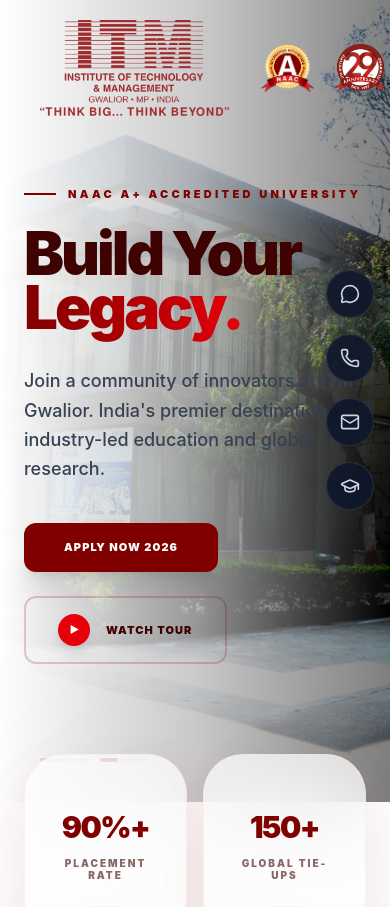
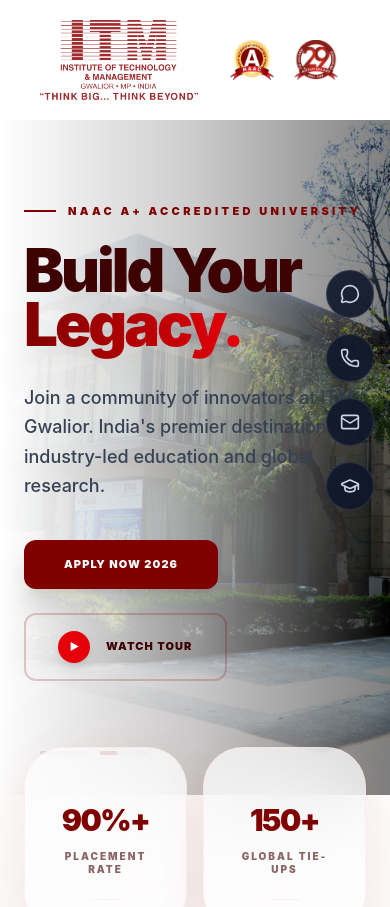
Before and after one commit to AbhishekEarth/itm, a React (Vite) app: page / in a window 390 px wide. Shown: the top 907 px of the page. Built offline with nearby package versions, Linux system fonts and the light colour scheme.

Commit message:
Fix header and hero section spacing

```diff
--- a/src/App.jsx
+++ b/src/App.jsx
@@ -19,11 +19,16 @@
         {/* Persistent Floating Sidebar */}
         <FloatingSidebar />
 
+        {/* FIX: Adjusted padding-top to match the height of the fixed header.
+            Desktop: pt-[160px] (Utility bar ~40px + Main Nav ~120px)
+            Mobile: pt-[120px]
+        */}
+        <div className="pt-[120px] md:pt-[160px]">
           <Routes>
-          {/* HOME PAGE ROUTE - Groups all your sections together */}
+            {/* HOME PAGE ROUTE */}
             <Route path="/" element={
               <>
-              <section id="home"><Hero /></section>
+                <Hero />
                 <Stats />
                 <section id="schools"><Departments /></section>
                 <Placements />
@@ -33,9 +38,10 @@
               </>
             } />
 
-          {/* CS DEPARTMENT PAGE ROUTE - Separate Page */}
+            {/* CS DEPARTMENT PAGE ROUTE */}
             <Route path="/cs" element={<CSDepartment />} />
           </Routes>
+        </div>
       </div>
     </Router>
   );
--- a/src/components/Header.jsx
+++ b/src/components/Header.jsx
@@ -44,27 +44,26 @@
       </div>
 
       {/* 2. MAIN NAVIGATION */}
-      <div className="max-w-[1500px] mx-auto px-10 py-5 flex items-center">
+      <div className={`max-w-[1500px] mx-auto px-10 flex items-center transition-all duration-500 ${isScrolled ? 'py-3' : 'py-5'}`}>
 
-        {/* LOGO GROUP - BIGGER & SPACED */}
+        {/* LOGO GROUP */}
         <div className="flex items-center gap-8 shrink-0">
           <Link to="/" className="group cursor-pointer">
             <img
               src={logo}
               alt="ITM Logo"
-              className={`transition-all duration-500 group-hover:scale-105 object-contain ${isScrolled ? 'h-16' : 'h-24'}`}
+              className={`transition-all duration-500 group-hover:scale-105 object-contain ${isScrolled ? 'h-12' : 'h-20'}`}
             />
           </Link>
 
           <div className="h-12 w-[1px] bg-gray-300/40 dark:bg-gray-700/40 hidden lg:block"></div>
 
           <div className="flex items-center gap-5">
-            <img src={NAACLogo} alt="NAAC" className="h-12 md:h-14 w-auto object-contain" />
-            <img src={Years29Logo} alt="29 Years" className="h-12 md:h-14 w-auto object-contain" />
+            <img src={NAACLogo} alt="NAAC" className="h-10 md:h-12 w-auto object-contain" />
+            <img src={Years29Logo} alt="29 Years" className="h-10 md:h-12 w-auto object-contain" />
           </div>
         </div>
 
-        {/* SPACER */}
         <div className="flex-grow"></div>
 
         {/* NAVIGATION LINKS */}
--- a/src/components/Hero.jsx
+++ b/src/components/Hero.jsx
@@ -15,9 +15,10 @@
   }, [images.length]);
 
   return (
-    // Changed pt-20 to pt-32 to give the fixed header room to breathe
-    // Removed h-screen and used min-h-[90vh] to prevent content being cut off
-    <section className="relative min-h-[95vh] flex items-center overflow-hidden bg-white dark:bg-[#020617] pt-32 pb-20">
+    /* FIX: Changed pt-32 to pt-12.
+       Changed min-h-[95vh] to min-h-[80vh] to keep the content above the fold.
+    */
+    <section className="relative min-h-[80vh] flex items-center overflow-hidden bg-white dark:bg-[#020617] pt-12 pb-20">
 
       {/* --- BACKGROUND LAYER --- */}
       <div className="absolute inset-0 z-0 bg-black">
@@ -40,7 +41,7 @@
       <div className="relative z-10 max-w-7xl mx-auto px-6 w-full">
         <div className="max-w-3xl">
 
-          {/* Animated Badge - Removed absolute positioning to keep it in flow */}
+          {/* Animated Badge */}
           <motion.div
             initial={{ opacity: 0, y: 10 }}
             animate={{ opacity: 1, y: 0 }}
```
Lines whose indentation alone changed are shown as unchanged.
